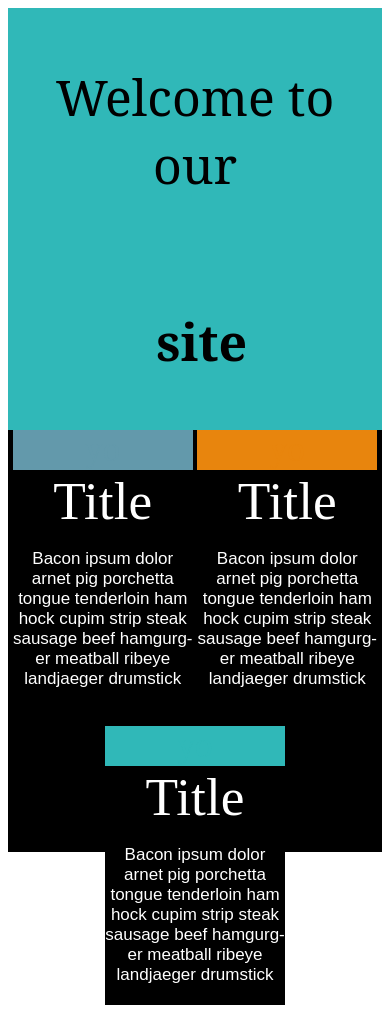
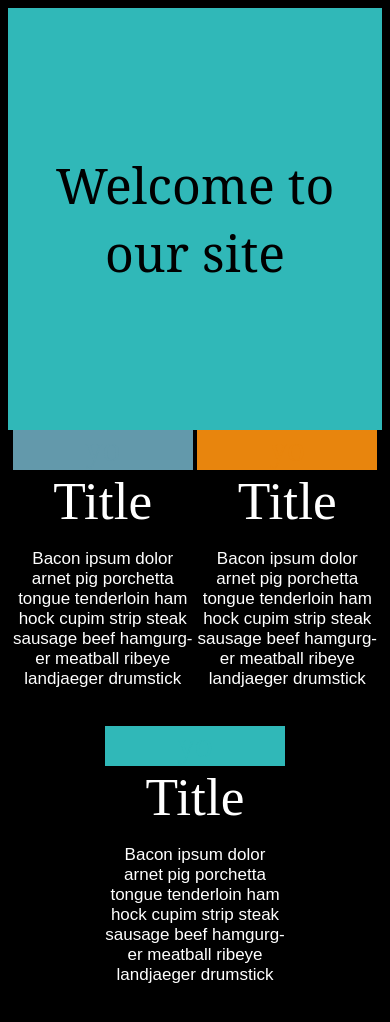
Before and after one commit to J-Russ17/firstresponsivewebsite, a plain HTML site: page index.html in a window 390 px wide. Drawn offline with Linux system fonts and the light colour scheme.

Commit message:
firstresponsivewebsite

```diff
--- a/index.html
+++ b/index.html
@@ -8,7 +8,7 @@
   </head>
 
   <body class="whole">
-    <header>Welcome to our <span class="bold">site</span></header>
+    <header>Welcome to our site</header>
     <div class="bottom-half">
       <div class="flex-row">
         <article id="left">
--- a/style.css
+++ b/style.css
@@ -33,6 +33,10 @@
   }
 }
 
+.whole {
+  background-color: black;
+}
+
 header {
   display: flex;
   flex-wrap: wrap;
@@ -43,11 +47,6 @@ header {
   font-family: "Noto Serif", serif;
   background-color: rgb(48, 184, 184);
   height: 50vh;
-}
-
-.bold {
-  font-weight: bold;
-  margin-left: 10pt;
 }
 
 .bottom-half {
```
